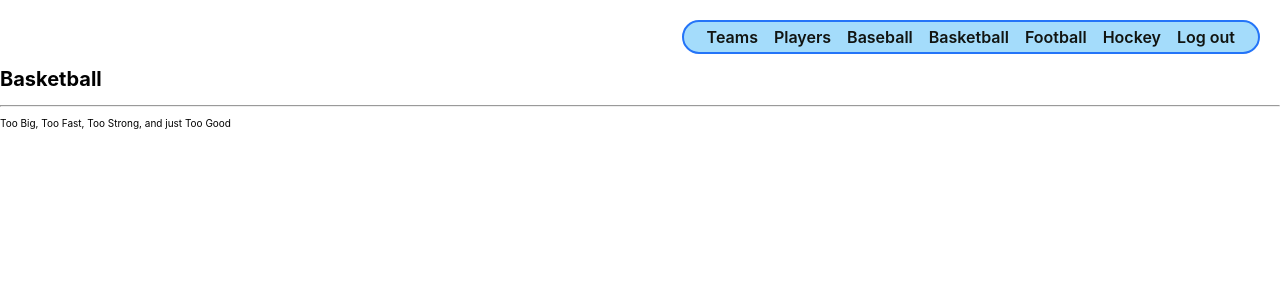
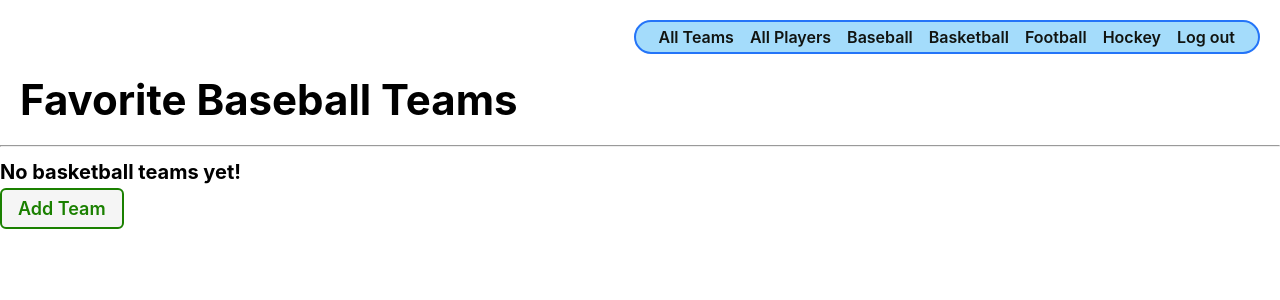
Before and after one commit to yoni1994/topathletes, a Django app: page /basketball/ in a window 1280 px wide. Shown: the top 300 px of the page. Run offline with Django 3.2, Linux system fonts and the light colour scheme; a user stored in the database is signed in; tables that the repository leaves empty hold one stand-in row (values such as "Sample post").

Commit message:
add sport specific pages

```diff
--- a/main_app/templates/base.html
+++ b/main_app/templates/base.html
@@ -22,8 +22,8 @@
     <nav>
       <ul>
         {% if user.is_authenticated %}
-        <li><a href="{% url 'teams_index' %}">Teams</a></li>
-        <li><a href="{% url 'players_index' %}">Players</a></li>
+        <li><a href="{% url 'teams_index' %}">All Teams</a></li>
+        <li><a href="{% url 'players_index' %}">All Players</a></li>
         <li><a href="{% url 'baseball' %}">Baseball</a></li>
         <li><a href="{% url 'basketball' %}">Basketball</a></li>
         <li><a href="{% url 'football' %}">Football</a></li>
--- a/main_app/templates/basketball.html
+++ b/main_app/templates/basketball.html
@@ -1,11 +1,37 @@
 {% extends 'base.html' %}
+{% load static %}
+
+{% block head %}
+<link rel="stylesheet" type="text/css" href="{% static 'css/player.css' %}"/>
+{% endblock %}
 
 {% block content %}
 
-<h1>Basketball</h1>
-<hr />
-<p>
-  Too Big, Too Fast, Too Strong, and just Too Good
-</p>
+<section class="page-header">
+  <h1>Favorite Baseball Teams</h1>
+</section>
+<hr>
+
+{% if teams|length == 0 %}
+    <h1>No basketball teams yet!</h1>
+
+{% else %}
+
+
+<section class="card-container">
+  {% for team in teams %}
+    <div class="card" style='border: 2px solid {{team.secondaryColor}}; background-color: {{team.primaryColor}}; color: {{team.secondaryyColor}}'>
+      <a href="{% url 'teams_detail' team.id %}">
+        <div class="card-content">
+          <h2 class="card-title">{{ team.city }} {{ team.name }}</h2>
+        </div>
+      </a>
+    </div>
+  {% endfor %}
+</section>
+
+{% endif %}
+<a href="/addTeam" class="btn submit" >Add Team</a>
+
 
 {% endblock %}
--- a/main_app/templates/players/index.html
+++ b/main_app/templates/players/index.html
@@ -10,6 +10,7 @@
 <section class="page-header">
   <h1>Player List</h1>
 </section>
+<hr>
 
 {% if players|length == 0 %}
     <h2>No players yet!</h2>
--- a/main_app/templates/teams/index.html
+++ b/main_app/templates/teams/index.html
@@ -10,6 +10,7 @@
 <section class="page-header">
   <h1>Team List</h1>
 </section>
+<hr>
 
 {% if teams|length == 0 %}
     <h2>No teams yet!</h2>
--- a/main_app/views.py
+++ b/main_app/views.py
@@ -32,19 +32,23 @@ def signup(request):
 
 @login_required
 def baseball(request):
-    return render(request, 'baseball.html')
+    teams = Team.objects.filter(user=request.user, sport='baseball')
+    return render(request, 'baseball.html', { 'teams': teams })
 
 @login_required
 def basketball(request):
-    return render(request, 'basketball.html')
+    teams = Team.objects.filter(user=request.user, sport='basketball')
+    return render(request, 'basketball.html', { 'teams': teams })
 
 @login_required
 def football(request):
-    return render(request, 'football.html')
+    teams = Team.objects.filter(user=request.user, sport='football')
+    return render(request, 'football.html', { 'teams': teams })
 
 @login_required
 def hockey(request):
-    return render(request, 'hockey.html')
+    teams = Team.objects.filter(user=request.user, sport='hockey')
+    return render(request, 'hockey.html', { 'teams': teams })
 
 @login_required
 def teams_index(request):
```
Also changed, not shown: main_app/templates/baseball.html (+31 -5 lines), main_app/templates/football.html (+31 -5 lines), main_app/templates/hockey.html (+31 -5 lines).
